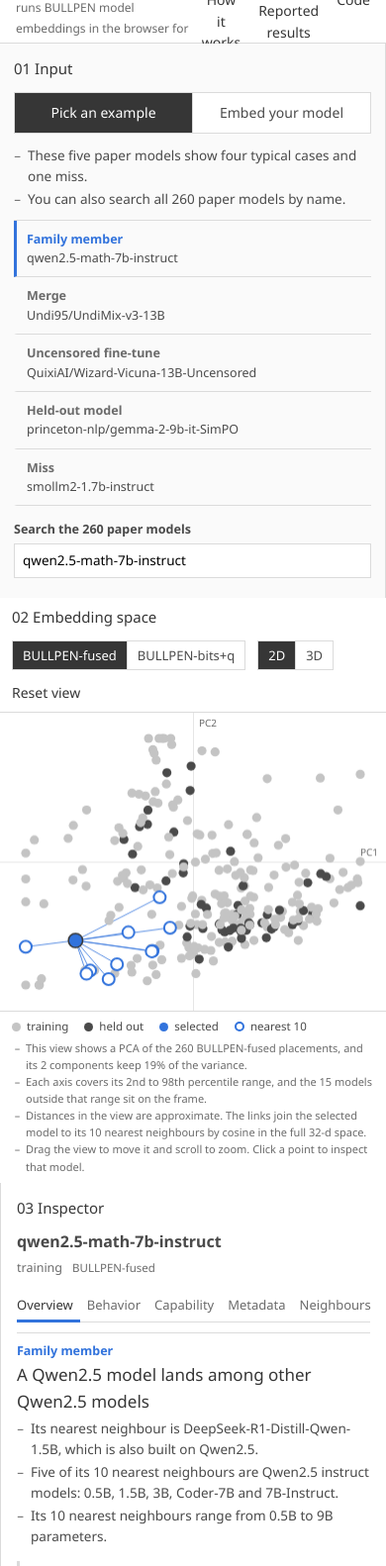
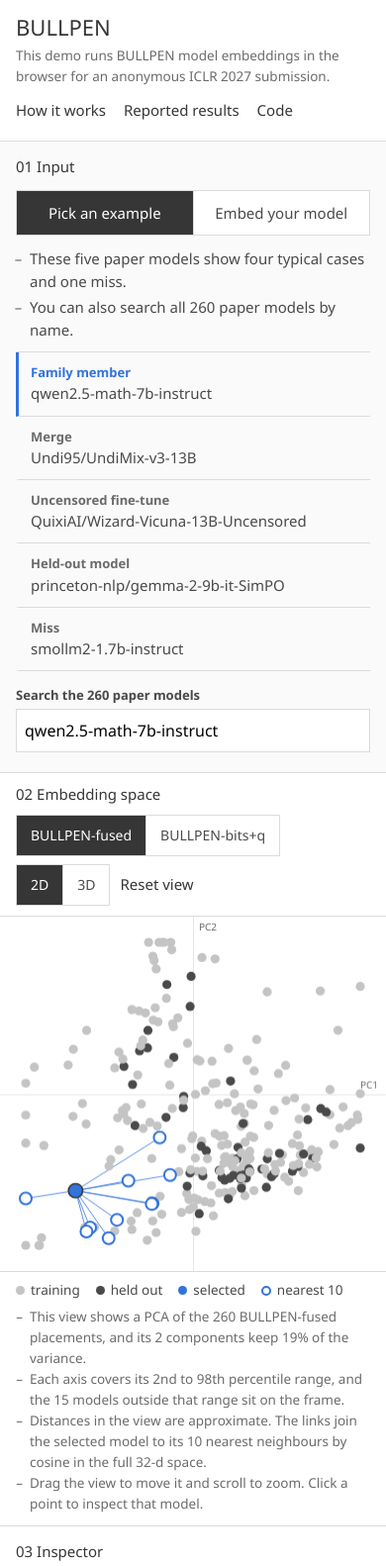
Before and after one commit to wcquesera/bullpen, a plain HTML site: page index.html in a window 390 px wide. Shown: the top 1582 px of the page at 99% size. Drawn offline with Linux system fonts and the light colour scheme; a web font is replaced by a local one.

Commit message:
Update demo site

```diff
--- a/css/style.css
+++ b/css/style.css
@@ -203,3 +203,60 @@ dialog { border: 1px solid var(--rule); }
 .tag { font-weight: 500; }
 .errors { border-left-color: #cc0f35; }                                 /* errors in Bulma danger red, not the link blue */
 .errors h4, .pipeline li.error, .pipeline li.error::before { color: #cc0f35; }
+
+/* tables scroll inside their own box when a screen is too narrow (no page-level horizontal scroll) */
+.scroll-x { overflow-x: auto; -webkit-overflow-scrolling: touch; max-width: 100%; }
+
+/* ---------------------------------------------------------------- tablets and phones (<= 1100px)
+ * The three panes stack at full width (input, embedding space, inspector) and the page scrolls as one.
+ * Desktop (> 1100px) is unchanged. */
+@media (max-width: 1100px) {
+  html, body { height: auto; }
+  body { overflow-x: hidden; overflow-y: auto; font-size: 15px; line-height: 1.55; }
+  .bar { height: auto; flex-wrap: wrap; gap: 4px 16px; padding: 10px 16px; align-items: baseline; }
+  .brand span { display: block; font-size: 13.5px; margin-top: 2px; }
+  .bar-actions { gap: 4px 18px; flex-wrap: wrap; }
+  .link { font-size: 15px; min-height: 40px; display: inline-flex; align-items: center; }
+  .ide { grid-template-columns: minmax(0, 1fr); height: auto; }
+  .pane { overflow: visible; }
+  .left, .right { border: 0; border-bottom: 1px solid var(--rule); padding: 0 16px 20px; }
+  .left .pane-title, .left { background: #fafafa; }
+  .middle { height: auto; overflow: visible; border-bottom: 1px solid var(--rule); }
+  .canvas-wrap { flex: none; height: clamp(340px, 92vw, 600px); }
+  #plot { touch-action: pan-y; }  /* vertical swipes scroll the page; horizontal drags move the view */
+  .toolbar { gap: 8px 10px; padding: 10px 16px; }
+  .pane-title.inline { width: 100%; }
+
+  /* touch targets >= 40px */
+  .seg button { min-height: 40px; padding: 6px 14px; font-size: 14px; }
+  .seg.two-path button { min-height: 44px; font-size: 15px; }
+  #reset-view { min-height: 40px; }
+  #pick { min-height: 44px; font-size: 16px; }
+  .file input { min-height: 40px; font-size: 14px; }
+  details.how { font-size: 14px; }
+  details.how summary { padding: 10px 0; font-size: 15px; }
+  .primary { min-height: 44px; font-size: 16px; }
+  .example { padding: 10px 0 10px 12px; }
+  .example span { font-size: 15px; }
+  .tabs { flex-wrap: wrap; top: 0; }  /* all five tabs stay visible; they wrap to a second row on phones */
+  .tabs button { min-height: 44px; font-size: 15px; padding: 8px 10px; white-space: nowrap; flex: none; }
+  .tabs button:first-child { padding-left: 10px; }
+  .pipeline li { font-size: 14px; padding: 7px 0; }
+  .tbl tr.clickable td { padding-top: 10px; padding-bottom: 10px; }
+
+  /* readable sizes */
+  .sub, .links, .caption, .legend, .foot, ul.warn, .errors, .ok { font-size: 13.5px; }
+  .tbl { font-size: 14px; }
+  .tbl th, .tag, .field-label, .example b, .story .kind { font-size: 13px; }
+  .tbl .sub { font-size: 13px; }
+  .caption { columns: 1; margin: 6px 16px 12px; }
+  .legend { padding: 8px 16px 0; }
+  .insp-head h3 { font-size: 18px; overflow-wrap: anywhere; }
+  .story h4 { font-size: 18px; }
+  code { font-size: 13px; overflow-wrap: anywhere; }
+  .links, .example span { overflow-wrap: anywhere; word-break: normal; }
+  .foot { height: auto; white-space: normal; padding: 14px 16px 24px; line-height: 1.6; }
+  .foot .code { display: block; margin: 6px 0 0; }
+  dialog { width: calc(100vw - 20px); max-width: 720px; padding: 18px 16px; font-size: 15px; }
+  .tbl.quoted td.num:last-child { white-space: normal; width: 38%; }
+}
--- a/index.html
+++ b/index.html
@@ -163,7 +163,7 @@
       <li>The term "style tasks" refers to the 11 behavior, style and safety tasks.</li>
       <li>The demo does not recompute these numbers.</li>
     </ul>
-    <table class="tbl quoted">
+    <div class="scroll-x"><table class="tbl quoted">
       <thead><tr><th>#</th><th>What we found</th><th>Value</th></tr></thead>
       <tbody>
         <tr><td class="num">2</td><td>Text (768-d) minus bits (32-d), style tasks</td><td class="num">+.34 [.25, .44]</td></tr>
@@ -173,7 +173,7 @@
         <tr><td class="num">12</td><td>Unseen models, text at 25 minus bits at 900 questions, style tasks (all tasks)</td><td class="num">+.27 [.15, .39] (.41 vs .37)</td></tr>
         <tr><td class="num">17</td><td>Closed models: accuracy vs best open; rank of hedging and length</td><td class="num">.86–.93 vs .81; Spearman .97</td></tr>
       </tbody>
-    </table>
+    </table></div>
   </section>
 </dialog>
 
--- a/js/app.js
+++ b/js/app.js
@@ -17,6 +17,8 @@
   const SPACE_NAME = { fused: "BULLPEN-fused", bitsq: "BULLPEN-bits+q" };
   const MONTHS = ["Jan", "Feb", "Mar", "Apr", "May", "Jun", "Jul", "Aug", "Sep", "Oct", "Nov", "Dec"];
   // plot colours and font come from the CSS variables in css/style.css (the canvas uses the same palette as the page)
+  // touch screens: vertical swipes scroll the page (css touch-action: pan-y), so the caption says so
+  const TOUCH = matchMedia("(pointer: coarse)").matches;
   let THEME;
   function readTheme() {
     const cs = getComputedStyle(document.documentElement), v = (k) => cs.getPropertyValue(k).trim();
@@ -114,7 +116,9 @@
       `This view shows a PCA of the 260 ${SPACE_NAME[S.space]} placements, and its ${k} components keep ${(100 * evr).toFixed(0)}% of the variance.`,
       `Each axis covers its 2nd to 98th percentile range, and the ${clipped} models outside that range sit on the frame.`,
       "Distances in the view are approximate. The links join the selected model to its 10 nearest neighbours by cosine in the full 32-d space.",
-      (S.mode === "3d" ? "Drag the view to rotate it" : "Drag the view to move it") + " and scroll to zoom. Click a point to inspect that model.",
+      TOUCH
+        ? (S.mode === "3d" ? "Drag sideways on the view to rotate it." : "Drag sideways on the view to move it.") + " Tap a point to inspect that model."
+        : (S.mode === "3d" ? "Drag the view to rotate it" : "Drag the view to move it") + " and scroll to zoom. Click a point to inspect that model.",
     ];
     $("#caption").replaceChildren(...lines.map((t) => el("li", { text: t })));
   }
@@ -149,9 +153,9 @@
         el("td", { class: "num", text: t ?? "—" }),
         el("td", { class: "num sub", text: String(h.n_train) })));
     }
-    const wrap = el("div", {}, el("table", { class: "tbl" },
+    const wrap = el("div", {}, el("div", { class: "scroll-x" }, el("table", { class: "tbl" },
       el("thead", {}, el("tr", {}, ...["task", "predicted", truth ? "true" : "true (held-out only)", "head fit on"].map((x) => el("th", { text: x })))),
-      tb));
+      tb)));
     if (clamped) wrap.append(el("p", { class: "sub", text: "* The ridge prediction falls outside [0, 1], and the table shows the clamped value." }));
     return wrap;
   }
@@ -167,9 +171,9 @@
         el("td", {}, roleBadge(m.role)),
         el("td", { class: "num", text: sim.toFixed(3) })));
     });
-    return el("table", { class: "tbl" },
+    return el("div", { class: "scroll-x" }, el("table", { class: "tbl" },
       el("thead", {}, el("tr", {}, ...["#", "model", "publisher family", "split", "cosine"].map((x) => el("th", { text: x })))),
-      tb);
+      tb));
   }
 
   const ul = (items, cls = "plain") => el("ul", { class: cls }, ...items.map((t) => el("li", { text: t })));
```
